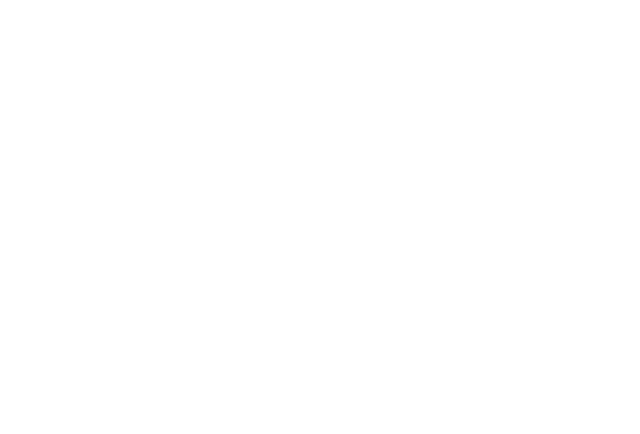
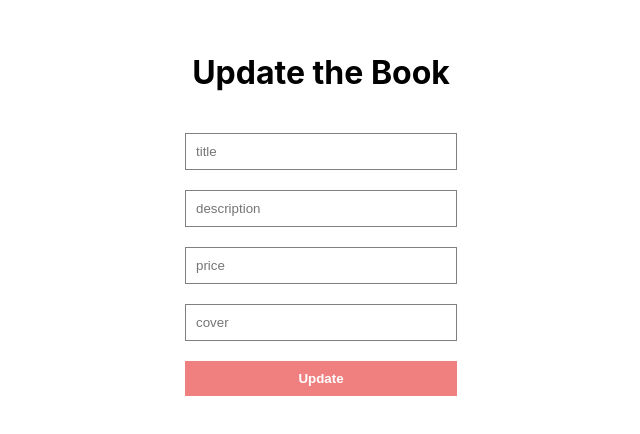
Before and after one commit to PiotrKukula0/Book, a React (Create React App) app in the folder frontend/: page /update/1 in a window 1280 px wide. Before the commit this address had no page. Shown: the part 186-620 px from the top of the page, without its empty margins (319-959 px from the left). Built offline with nearby package versions, Linux system fonts and the light colour scheme.

Commit message:
update books by id

```diff
--- a/frontend/src/App.js
+++ b/frontend/src/App.js
@@ -16,13 +16,13 @@
 function App() {
   return (
     <div className="App">
-    <BrowserRouter>
+      <BrowserRouter>
         <Routes>
-          <Route path="/" element ={<Books/>}/>
-          <Route path="/add" element={<Add />}/>
-          <Route path="/update" element={<Update/>}/>
+          <Route path="/" element={<Books />} />
+          <Route path="/add" element={<Add />} />
+          <Route path="/update/:id" element={<Update />} />
         </Routes>
-    </BrowserRouter>
+      </BrowserRouter>
     </div>
   );
 }
--- a/frontend/src/pages/Add.jsx
+++ b/frontend/src/pages/Add.jsx
@@ -33,7 +33,7 @@
       <input type="text" placeholder='description' onChange={handleChange} name='description' />
       <input type="number" placeholder='price' onChange={handleChange} name='price' />
       <input type="text" placeholder='cover' onChange={handleChange} name='cover' />
-      <button onClick={handleClick} >Add</button>
+      <button className='formButton' onClick={handleClick} >Add</button>
     </div>
   )
 }
--- a/frontend/src/pages/Books.jsx
+++ b/frontend/src/pages/Books.jsx
@@ -37,7 +37,7 @@
             <p>{book.description}</p>
             <span>{book.price}</span>
             <button className="delete" onClick={() => handleDelete(book.id)}>Delete</button>
-            <button className="update">Update</button>
+            <button className="update"><Link to={`/update/${book.id}`}>Update</Link></button>
           </div>
         ))}
       </div>
--- a/frontend/src/pages/Update.jsx
+++ b/frontend/src/pages/Update.jsx
@@ -1,8 +1,42 @@
-import React from 'react'
+import axios from 'axios';
+import React, { useState } from 'react'
+import { useLocation, useNavigate } from 'react-router-dom';
 
 const Update = () => {
+  const [book, setBooks] = useState({
+    title: "",
+    description: "",
+    price: null,
+    cover: "",
+  });
+
+  const navigate = useNavigate()
+  const location = useLocation()
+
+  const bookId = location.pathname.split("/")[2]
+  const handleChange = (e) => {
+    setBooks(prev => ({ ...prev, [e.target.name]: e.target.value }));
+  };
+
+  const handleClick = async e => {
+    e.preventDefault()
+    try {
+      await axios.put("http://localhost:8800/books/" + bookId, book)
+      navigate("/")
+    } catch (err) {
+      console.log(err)
+    }
+  }
+
   return (
-    <div>Update</div>
+    <div className='form'>
+      <h1>Update the Book</h1>
+      <input type="text" placeholder='title' onChange={handleChange} name='title' />
+      <input type="text" placeholder='description' onChange={handleChange} name='description' />
+      <input type="number" placeholder='price' onChange={handleChange} name='price' />
+      <input type="text" placeholder='cover' onChange={handleChange} name='cover' />
+      <button className='formButton' onClick={handleClick} >Update</button>
+    </div>
   )
 }
 
--- a/frontend/src/style.css
+++ b/frontend/src/style.css
@@ -39,3 +39,24 @@
     border: 1px solid rgb(204, 204, 243);
     color: rgb(139, 139, 234);
 }
+
+.form{
+    display: flex;
+    flex-direction: column;
+    gap: 20px;
+}
+
+input{
+    width: 250px;
+    padding: 10px;
+    border: 1px solid grey;
+}
+
+.formButton{
+    border: none;
+    padding: 10px;
+    background-color: lightcoral;
+    color: white;
+    font-weight: bold;
+    cursor: pointer;
+}
```
Also changed, not shown: 1 other file (tests, documents, lock files or other folders).
